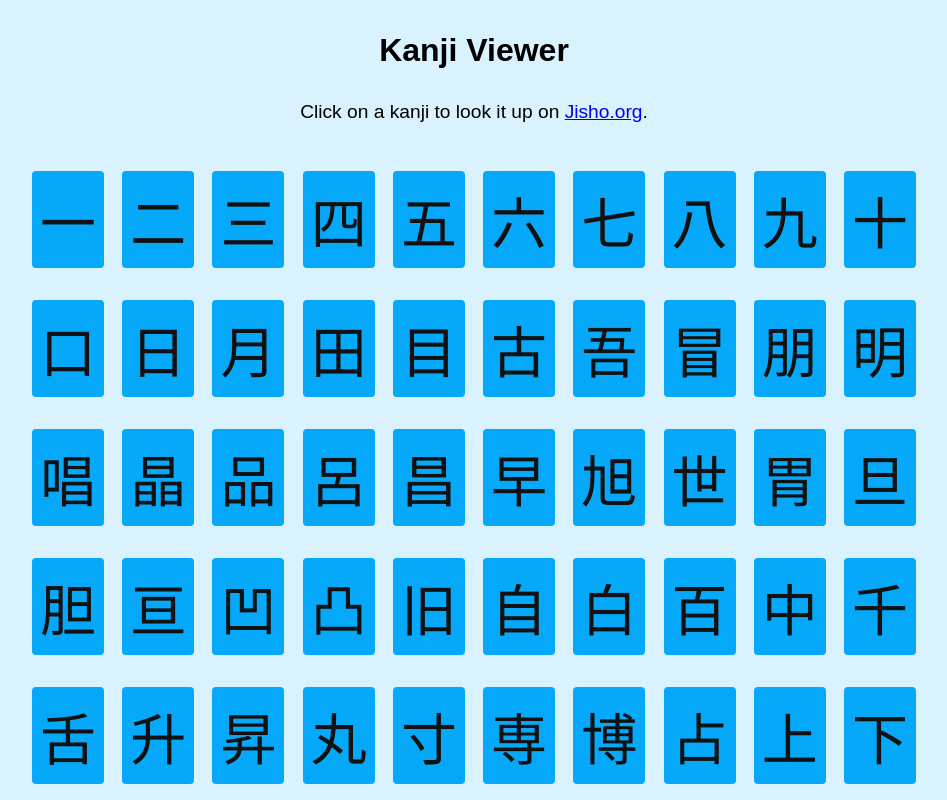
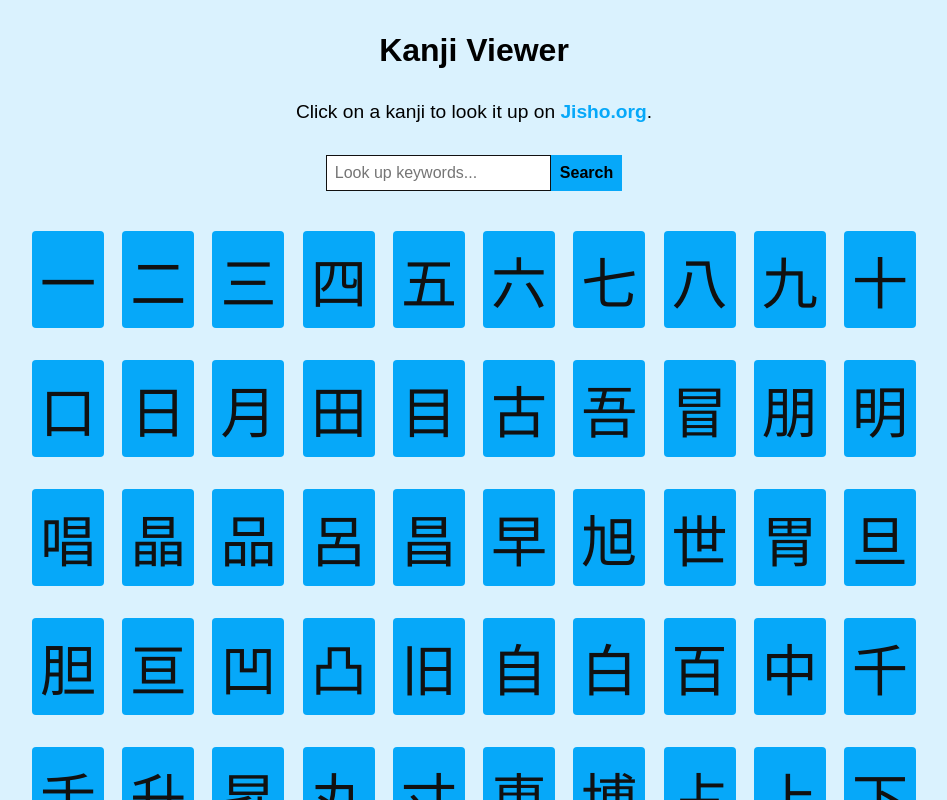
Before and after one commit to Christopher-Cannon/kanji-viewer, a Vue app: page / in a window 1280 px wide. Shown: the top 800 px of the page, without its empty margins (166-1113 px from the left). Built offline with nearby package versions, Linux system fonts and the light colour scheme.

Commit message:
Add keyword filter feature

```diff
--- a/src/App.vue
+++ b/src/App.vue
@@ -3,6 +3,8 @@
     <h1>Kanji Viewer</h1>
 
     <p class="info">Click on a kanji to look it up on <a href="https://jisho.org">Jisho.org</a>.</p>
+
+    <FilterKanji v-on:filter-kanji="filterKanji" />
 
     <KanjiView v-bind:kanji="kanji" />
   </div>
@@ -10,17 +12,29 @@
 
 <script>
 import KanjiView from './components/KanjiView.vue';
+import FilterKanji from './components/FilterKanji.vue';
 import KanjiList from './components/kanji.json';
 
 export default {
   name: 'App',
   components: {
-    KanjiView
+    KanjiView,
+    FilterKanji
   },
   data() {
     return {
-      kanji: KanjiList
+      kanji: []
     }
+  },
+  methods: {
+    filterKanji(criteria) {
+      const newKanji = KanjiList.filter(k =>  k.keyword.startsWith(criteria.criteria) ? k : false);
+
+      this.kanji = newKanji;
+    }
+  },
+  created() {
+    this.kanji = KanjiList;
   }
 };
 </script>
@@ -47,4 +61,15 @@ h1 {
   margin-bottom: 2rem;
   text-align: center;
 }
+
+a:link,
+a:visited {
+  color: hsl(200, 95%, 50%);
+  font-weight: bold;
+  text-decoration: none;
+}
+
+a:hover {
+  text-decoration: underline;
+}
 </style>
--- /dev/null
+++ b/src/components/FilterKanji.vue
@@ -0,0 +1,72 @@
+<template>
+  <div class="filter-search">
+    <form @submit="filter">
+      <input type="text" v-model="criteria" name="criteria" placeholder="Look up keywords...">
+      <input type="submit" value="Search" class="btn">
+    </form>
+  </div>
+</template>
+
+<script>
+export default {
+  name: "FilterKanji",
+  data() {
+    return {
+      criteria: ''
+    }
+  },
+  methods: {
+    filter(e) {
+      e.preventDefault();
+
+      const newCriteria = {
+        criteria: this.criteria
+      }
+
+      this.$emit('filter-kanji', newCriteria);
+
+      this.criteria = '';
+    }
+  }
+}
+</script>
+
+<style scoped>
+.filter-search {
+  display: flex;
+  justify-content: space-around;
+  margin: auto auto 1.5rem;
+  width: 500px;
+}
+
+input,
+.btn {
+  font-size: 16px;
+  padding: 0.5rem;
+}
+
+input {
+  border: 1px solid #111;
+  outline: none;
+}
+
+input[type="text"] {
+  flex: 10;
+}
+
+input:focus {
+  border: 1px solid hsl(200, 95%, 50%);
+}
+
+.btn {
+  background-color: hsl(200, 95%, 50%);
+  border: 1px solid hsl(200, 95%, 50%);
+  flex: 2;
+  font-weight: bold;
+}
+
+.btn:hover {
+  background-color: hsl(200, 95%, 65%);
+  border: 1px solid hsl(200, 95%, 65%);
+}
+</style>
```
